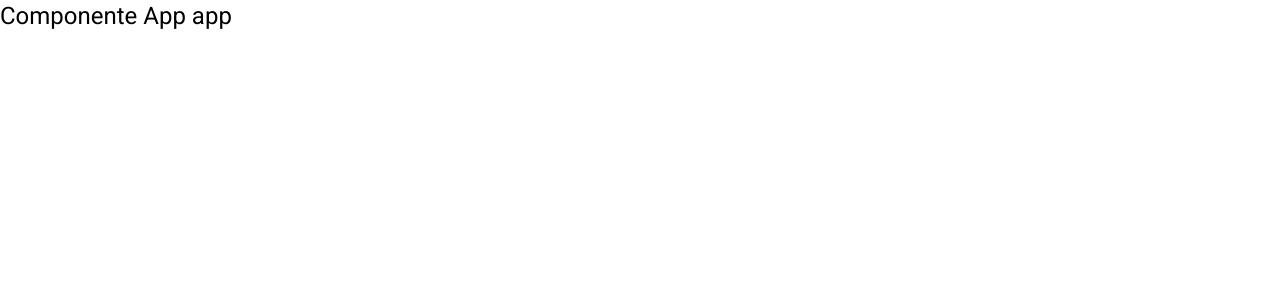
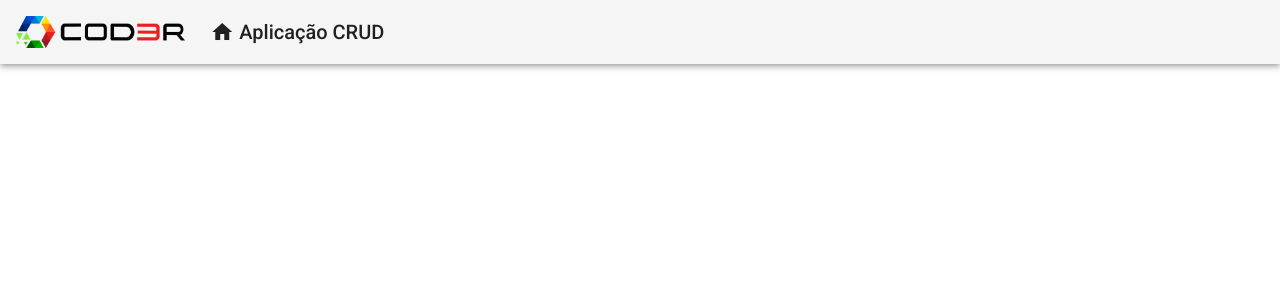
Before and after one commit to irenaldojs/Angular-9, an Angular app in the folder crud/frontend/: page / in a window 1280 px wide. Shown: the top 300 px of the page. Built offline with nearby package versions, Linux system fonts and the light colour scheme.

Commit message:
5# Componente Cabeçalho

```diff
--- a/crud/frontend/src/app/app.component.html
+++ b/crud/frontend/src/app/app.component.html
@@ -1 +1,3 @@
-<h1>Componente App {{title}}</h1>
+<app-header>
+
+</app-header>
--- /dev/null
+++ b/crud/frontend/src/app/components/template/header/header.component.css
@@ -0,0 +1,21 @@
+.header{
+    display: flex;
+    align-items: center;
+}
+
+.header a{
+    display: flex;
+    align-items: center;
+    text-decoration: none;
+}
+
+.header .logo{
+    max-height: 32px;
+}
+
+.header .title-group{
+    padding-left: 25px;
+}
+.header .title-group i{
+    padding-right: 5px;
+}
--- /dev/null
+++ b/crud/frontend/src/app/components/template/header/header.component.html
@@ -0,0 +1,15 @@
+<mat-toolbar class="header mat-elevation-z4" >
+    <span>
+        <a href="https://www.cod3r.com.br/">
+            <img class="logo" src="assets/img/logo.png" alt="logo">
+        </a>
+    </span>
+    <span class="title-group">
+        <a>
+            <i class="material-icons">
+                home
+            </i>
+            Aplicação CRUD
+        </a>
+    </span>
+</mat-toolbar>
--- /dev/null
+++ b/crud/frontend/src/app/components/template/header/header.component.ts
@@ -0,0 +1,15 @@
+import { Component, OnInit } from '@angular/core';
+
+@Component({
+  selector: 'app-header',
+  templateUrl: './header.component.html',
+  styleUrls: ['./header.component.css']
+})
+export class HeaderComponent implements OnInit {
+
+  constructor() { }
+
+  ngOnInit(): void {
+  }
+
+}
```
Also changed, not shown: crud/frontend/src/app/app-routing.module.ts (added, +13 -0 lines), crud/frontend/src/app/app.module.ts (+8 -2 lines), crud/frontend/src/assets/img/logo.png (added).
